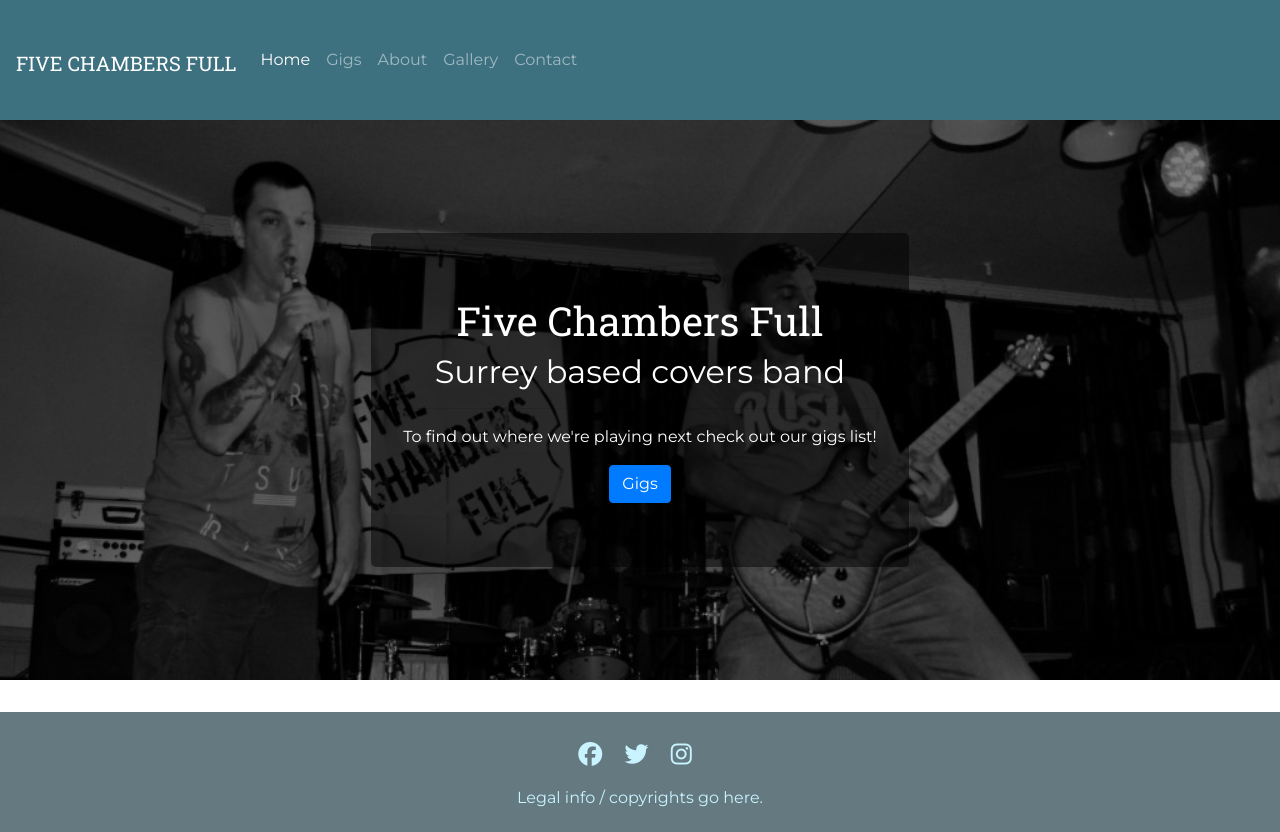
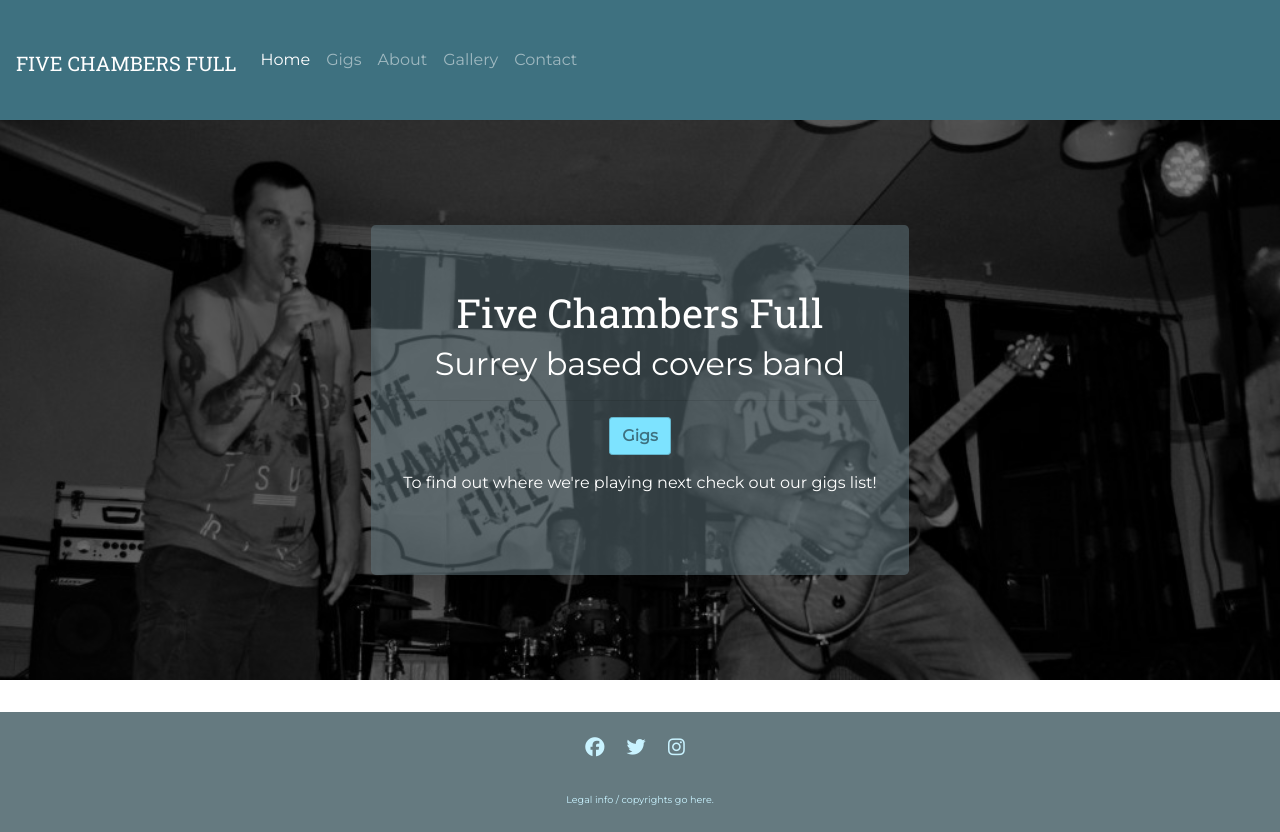
Before and after one commit to Code-Institute-Submissions/uxd-milestone-project, a plain HTML site: page index.html in a window 1280 px wide. Drawn offline with nearby package versions, Linux system fonts and the light colour scheme.

Commit message:
Added css styling to jumbotron in index.html

```diff
--- a/assets/css/style.css
+++ b/assets/css/style.css
@@ -8,6 +8,11 @@ body {
 
 h1 {
     font-family: 'Roboto Slab', sans-serif;
+}
+
+p {
+    margin-top: 1rem;
+    margin-bottom: 1rem;
 }
 
 section {
@@ -30,16 +35,21 @@ footer {
     background-color: #657a80;
     align-items: center;
     color: #C9F3FF;
-    padding: 30px;
+    padding: 1rem;
 }
 
 .social-links i {
     color: #C9F3FF;
-    font-size: 1.5rem;
+    font-size: 1.2rem;
     margin-right: 10px;
+    margin-top: 10px;
 }
 
-/*------------------------------- Hero Image -------------------------------*/
+.legal-bits {
+    font-size: 0.6rem;
+}
+
+/*-------------------------- Hero Image / Jumbotron--------------------------*/
 
 .hero-image {
     height: 70vh;
@@ -62,11 +72,29 @@ footer {
     background-color: rgba(0, 0, 0, 0.5);
 }
 
+/* Converted hex footer bg-color to rgba for .jumbotron bg-color using hexcolortool.com */
+
 .jumbotron {
     position: relative;
-    background-color: rgba(0, 0, 0, 0.5);
+    background-color: rgba(101, 123, 129, 0.50);
     margin: 0px;
-    color: #ffffff;
+    color: #fff;
     box-sizing: border-box;
     text-align: center;
 }
+
+.jumbotron-btn {
+    border-radius: 0.2rem;
+    color: #3e7180;
+    background-color: #7de3ff;
+    border: solid 1px #64b5cc;
+    font-weight: bold;
+}
+
+.jumbotron-btn:hover {
+    border-radius: 0.2rem;
+    color: #7de3ff;
+    background-color: #3e7180;
+    border: solid 1px #64b5cc;
+    font-weight: bold;
+}
--- a/index.html
+++ b/index.html
@@ -45,11 +45,11 @@
 		<div class="container-fluid hero-image">
 			<div class="opaque-overlay"></div>
 			<div class="jumbotron">
-				<h1>Five Chambers Full</h1>
-				<h2>Surrey based covers band</h2>
-				<hr class="my-6">
+				<h1 class="jumbotron-header">Five Chambers Full</h1>
+				<h2 class="jumbotron-body">Surrey based covers band</h2>
+				<hr>
+				<a href="#" class="btn jumbotron-btn">Gigs</a>
 				<p>To find out where we're playing next check out our gigs list!</p>
-				<a href="#" class="btn btn-primary">Gigs</a>
 			</div>
 		</div>
 	</header>
```
